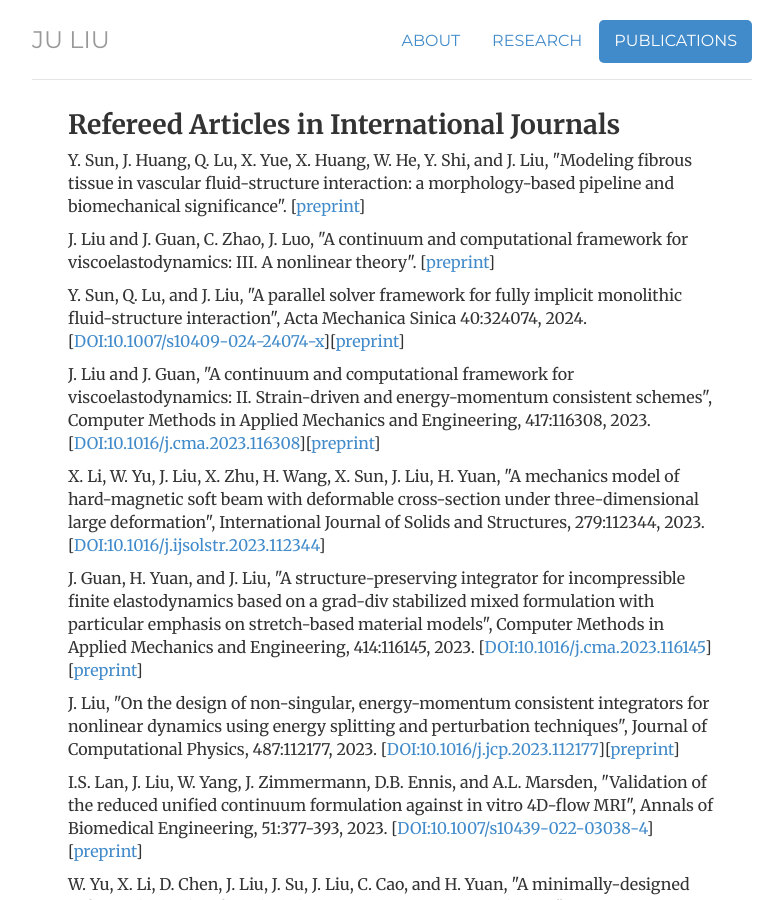
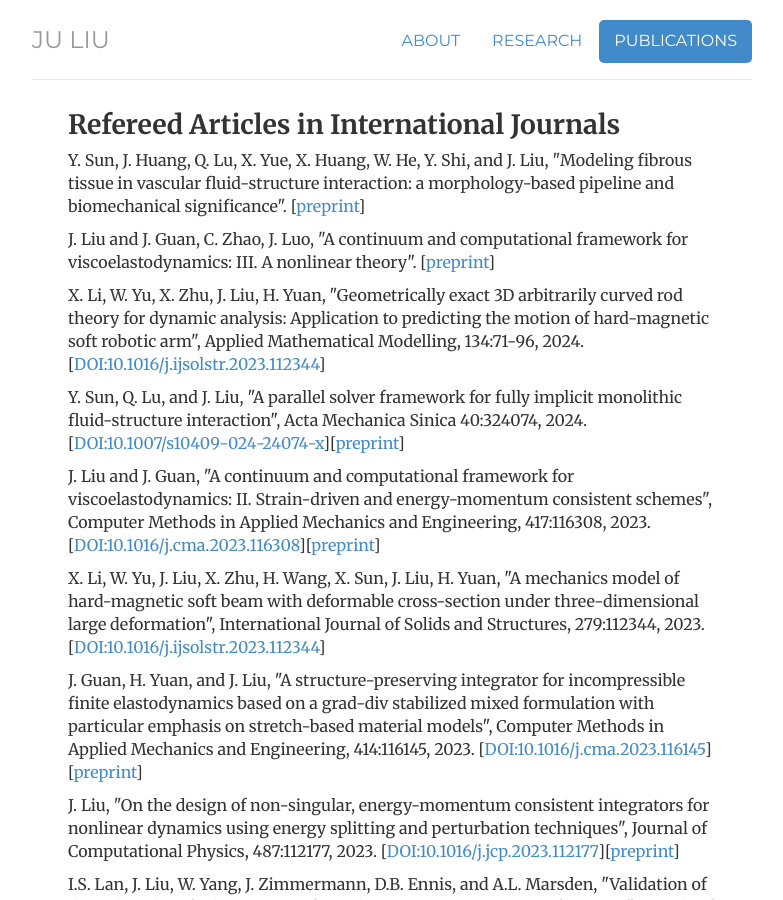
Before and after one commit to ju-liu/ju-liu.github.io, a Jekyll site: the page built from publications/index.html, in a window 1280 px wide and 900 px high. Shown: the whole window, without its empty margins (248-1031 px from the left). Built offline with Jekyll 4.4.1, drawn with Linux system fonts in a browser that asks for light colours; nearby versions of some CDN libraries; library files that are not in the unit come from our copies; comment, search, counter and statistics services are not loaded.

Commit message:
Update index.html

```diff
--- a/publications/index.html
+++ b/publications/index.html
@@ -13,6 +13,8 @@ description: Current Publications for Dr. Ju Liu
   <p>Y. Sun, J. Huang, Q. Lu, X. Yue, X. Huang, W. He, Y. Shi, and J. Liu, "Modeling fibrous tissue in vascular fluid-structure interaction: a morphology-based pipeline and biomechanical significance". [<a href="https://arxiv.org/pdf/2406.07064.pdf">preprint</a>]</p>
 
   <p>J. Liu and J. Guan, C. Zhao, J. Luo, "A continuum and computational framework for viscoelastodynamics: III. A nonlinear theory". [<a href="https://arxiv.org/pdf/2405.03090">preprint</a>]</p>
+
+  <p>X. Li, W. Yu, X. Zhu, J. Liu, H. Yuan, "Geometrically exact 3D arbitrarily curved rod theory for dynamic analysis: Application to predicting the motion of hard-magnetic soft robotic arm", Applied Mathematical Modelling, 134:71-96, 2024. [<a href="https://doi.org/10.1016/j.ijsolstr.2023.112344">DOI:10.1016/j.ijsolstr.2023.112344</a>]</p>
 
   <p>Y. Sun, Q. Lu, and J. Liu, "A parallel solver framework for fully implicit monolithic fluid-structure interaction", Acta Mechanica Sinica 40:324074, 2024. [<a href="https://doi.org/10.1007/s10409-024-24074-x">DOI:10.1007/s10409-024-24074-x</a>][<a href="https://arxiv.org/pdf/2206.06996.pdf">preprint</a>]</p>
 
```
